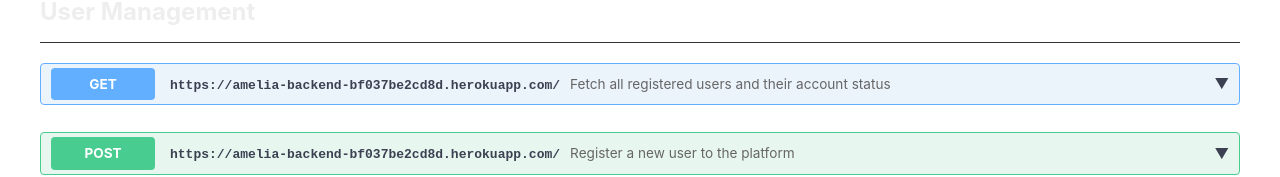
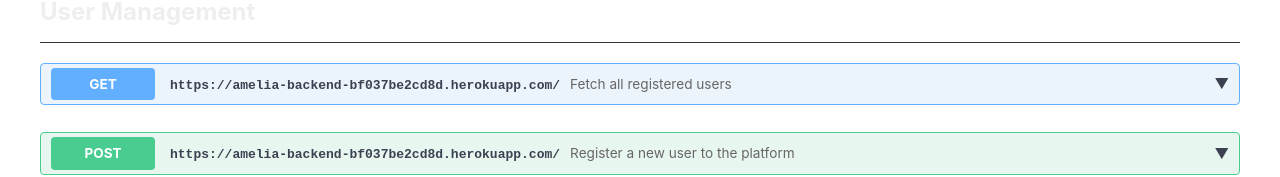
Before and after one commit to Trizzlenova/amelia-frontend, a React (Vite) app: page / in a window 1280 px wide. Shown: the part 737-914 px from the top of the page. Built offline with nearby package versions, Linux system fonts and the light colour scheme.

Commit message:
password description

```diff
--- a/src/apiConfig.js
+++ b/src/apiConfig.js
@@ -78,13 +78,13 @@ export const API_CONFIG = {
       {
         method: 'GET',
         endpoint: '/',
-        description: 'Fetch all registered users and their account status',
+        description: 'Fetch all registered users',
         fields: ['name', 'email', 'role'],
         schema: {
           "_id": "65f3a1b2c3d4e5f6a7b8c9d0",
           "name": "string",
           "email": "user@example.com",
-          "password": "hashed_password",
+          "password": "password",
           "role": "Member",
           "phoneNumber": "123-867-5309",
           "pastDue": "true",
```
